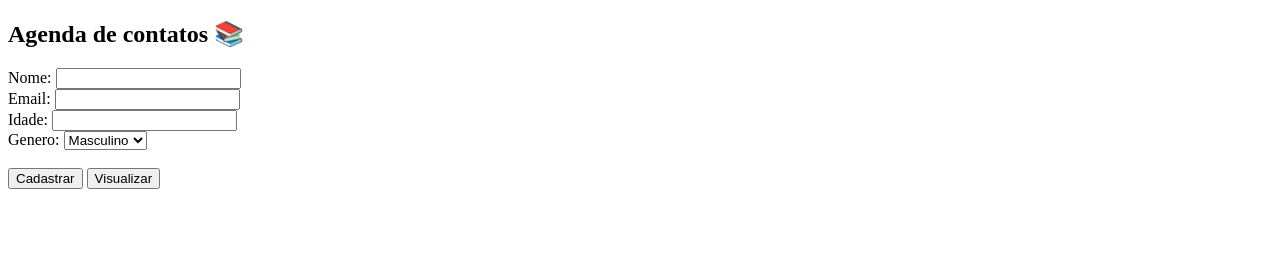
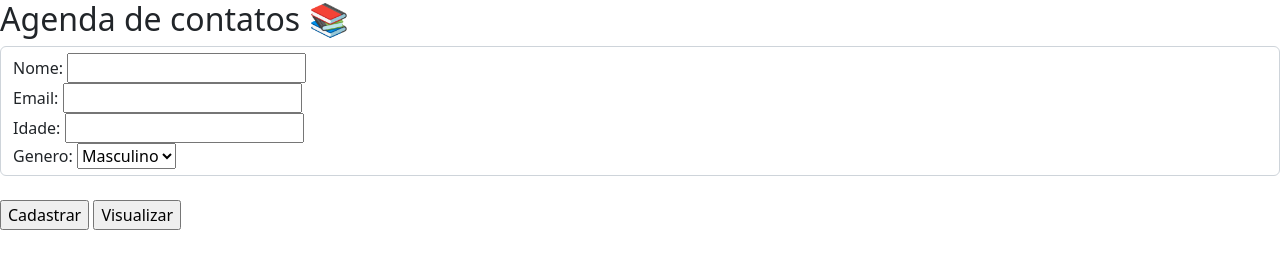
Before and after one commit to GRUPO02-GAMA/server-node, a website: page index.html in a window 1280 px wide. Drawn offline with nearby package versions, Linux system fonts and the light colour scheme.

Commit message:
feat: little changes

```diff
--- a/index.html
+++ b/index.html
@@ -5,11 +5,15 @@
   <meta http-equiv="X-UA-Compatible" content="IE=edge">
   <meta name="viewport" content="width=device-width, initial-scale=1.0">
   <title>Cadastro de alunos</title>
+
+  <link href="https://cdn.jsdelivr.net/npm/bootstrap@5.2.0/dist/css/bootstrap.min.css" rel="stylesheet" integrity="sha384-gH2yIJqKdNHPEq0n4Mqa/HGKIhSkIHeL5AyhkYV8i59U5AR6csBvApHHNl/vI1Bx" crossorigin="anonymous">
+    <link rel="stylesheet" href="./css/style.css">
+
 </head>
 <body>
-    <h2 id='cabecalho'> Agenda de contatos 📚 </h2>
+    <h2 id='titulo'> Agenda de contatos 📚 </h2>
 
-    <form class=''>
+    <form class='form-control'>
       <label for="nome">Nome:</label>
       <input type="text" id="nome" required /><br>
 
@@ -30,5 +34,8 @@
     <input type="submit" value="Cadastrar" id="cadastrar"/>
     <input type="submit" value="Visualizar" id="visualizar"/>
 
+    <script type="text/javascript" src="./index.js"></script>
+
+  </div>
 </body>
 </html>
```
